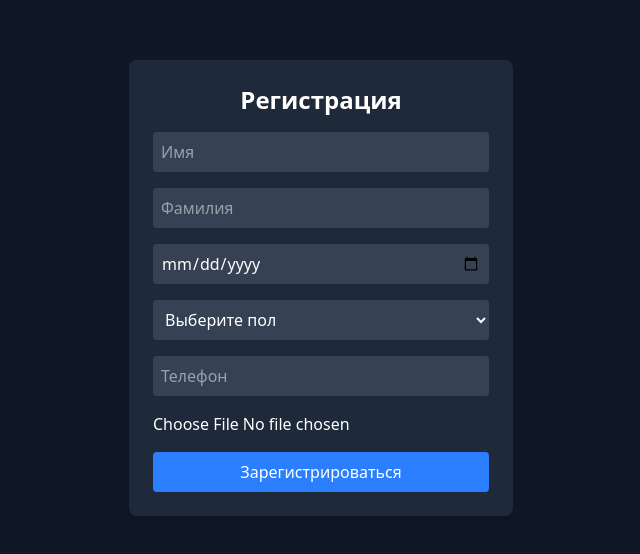
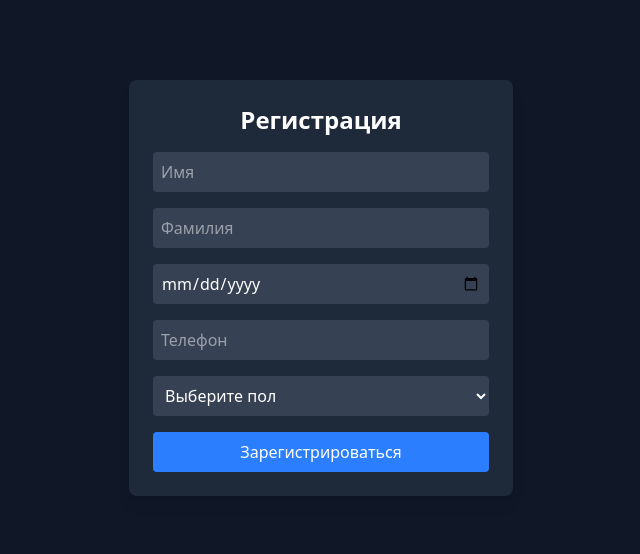
Before and after one commit to foxnaim/Imperial, a React (Vite) app: page / in a window 1280 px wide. Shown: the part 112-666 px from the top of the page, without its empty margins (319-959 px from the left). Built offline with nearby package versions, Linux system fonts and the light colour scheme.

Commit message:
modified:   src/pages/register/register.jsx

```diff
--- a/src/pages/register/register.jsx
+++ b/src/pages/register/register.jsx
@@ -7,17 +7,19 @@ const Register = () => {
     birthday_date: "",
     gender: "",
     phone: "",
-    image: null,
   });
   const [loading, setLoading] = useState(false);
 
+  const fields = [
+    { name: "name", type: "text", label: "Имя", placeholder: "Имя", required: true },
+    { name: "surname", type: "text", label: "Фамилия", placeholder: "Фамилия" },
+    { name: "birthday_date", type: "date", label: "Дата рождения" },
+    { name: "phone", type: "tel", label: "Телефон", placeholder: "Телефон", required: true },
+  ];
+
   const handleChange = (e) => {
-    const { name, value, type, files } = e.target;
-    if (type === "file") {
-      setFormData((prev) => ({ ...prev, [name]: files?.[0] || null }));
-    } else {
-      setFormData((prev) => ({ ...prev, [name]: value }));
-    }
+    const { name, value } = e.target;
+    setFormData((prev) => ({ ...prev, [name]: value }));
   };
 
   const handleSubmit = async (e) => {
@@ -25,43 +27,21 @@ const Register = () => {
     setLoading(true);
 
     const formDataToSend = new FormData();
-    formDataToSend.append(
-      "data",
-      JSON.stringify({
-        name: formData.name,
-        surname: formData.surname,
-        birthday_date: formData.birthday_date,
-        gender: formData.gender,
-        phone: formData.phone,
-      })
-    );
-
-    if (formData.image) {
-      formDataToSend.append("image", formData.image);
-    }
+    formDataToSend.append("data", JSON.stringify(formData));
 
     try {
       const response = await fetch("http://localhost:8000/api/auth/register.php", {
         method: "POST",
         body: formDataToSend,
         headers: { Accept: "application/json" },
-        credentials: "include", // Нужно для передачи cookies
+        credentials: "include",
       });
 
-
       const data = await response.json();
-
       if (!response.ok) throw new Error(data.error || `Ошибка: ${response.status}`);
 
       alert("Регистрация успешна!");
-      setFormData({
-        name: "",
-        surname: "",
-        birthday_date: "",
-        gender: "",
-        phone: "",
-        image: null,
-      });
+      setFormData({ name: "", surname: "", birthday_date: "", gender: "", phone: "" });
     } catch (error) {
       console.error("Ошибка регистрации:", error);
       alert(error.message);
@@ -72,70 +52,34 @@ const Register = () => {
 
   return (
     <div className="flex items-center justify-center min-h-screen bg-gray-900">
-      <form
-        onSubmit={handleSubmit}
-        className="bg-gray-800 p-6 rounded-lg shadow-lg w-96"
-      >
-        <h2 className="text-2xl font-bold text-center text-white mb-4">
-          Регистрация
-        </h2>
+      <form onSubmit={handleSubmit} className="bg-gray-800 p-6 rounded-lg shadow-lg w-96">
+        <h2 className="text-2xl font-bold text-center text-white mb-4">Регистрация</h2>
         <div className="space-y-4">
-          <input
-            type="text"
-            name="name"
-            placeholder="Имя"
-            value={formData.name}
-            onChange={handleChange}
-            className="w-full p-2 bg-gray-700 text-white rounded"
-            required
-          />
-          <input
-            type="text"
-            name="surname"
-            placeholder="Фамилия"
-            value={formData.surname}
-            onChange={handleChange}
-            className="w-full p-2 bg-gray-700 text-white rounded"
-          />
-          <input
-            type="date"
-            name="birthday_date"
-            value={formData.birthday_date}
-            onChange={handleChange}
-            className="w-full p-2 bg-gray-700 text-white rounded"
-          />
+          {fields.map((field) => (
+            <input
+              key={field.name}
+              type={field.type}
+              name={field.name}
+              placeholder={field.placeholder}
+              value={formData[field.name]}
+              onChange={handleChange}
+              className="w-full p-2 bg-gray-700 text-white rounded"
+              required={field.required || false}
+            />
+          ))}
           <select
             name="gender"
             value={formData.gender}
             onChange={handleChange}
-            className="w-full p-2 bg-gray-700 text-white rounded"
-          >
+            className="w-full p-2 bg-gray-700 text-white rounded">
             <option value="">Выберите пол</option>
             <option value="male">Мужской</option>
             <option value="female">Женский</option>
           </select>
-          <input
-            type="tel"
-            name="phone"
-            placeholder="Телефон"
-            value={formData.phone}
-            onChange={handleChange}
-            className="w-full p-2 bg-gray-700 text-white rounded"
-            required
-          />
-          <input
-            type="file"
-            name="image"
-            accept="image/*"
-            onChange={handleChange}
-            className="w-full text-white"
-          />
-
           <button
             type="submit"
             className="w-full bg-blue-500 hover:bg-blue-600 text-white py-2 rounded"
-            disabled={loading}
-          >
+            disabled={loading}>
             {loading ? "Регистрация..." : "Зарегистрироваться"}
           </button>
         </div>
```
